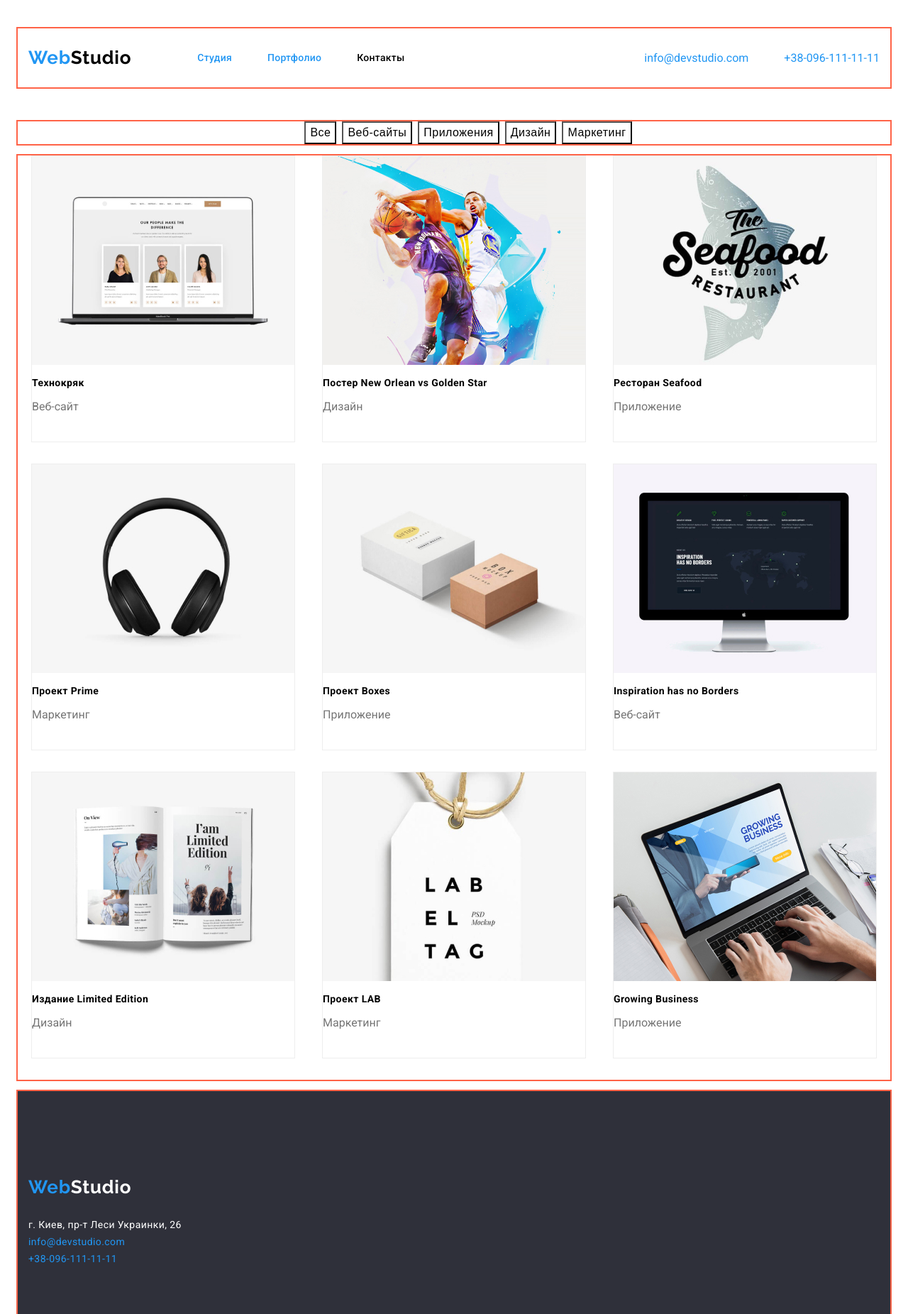
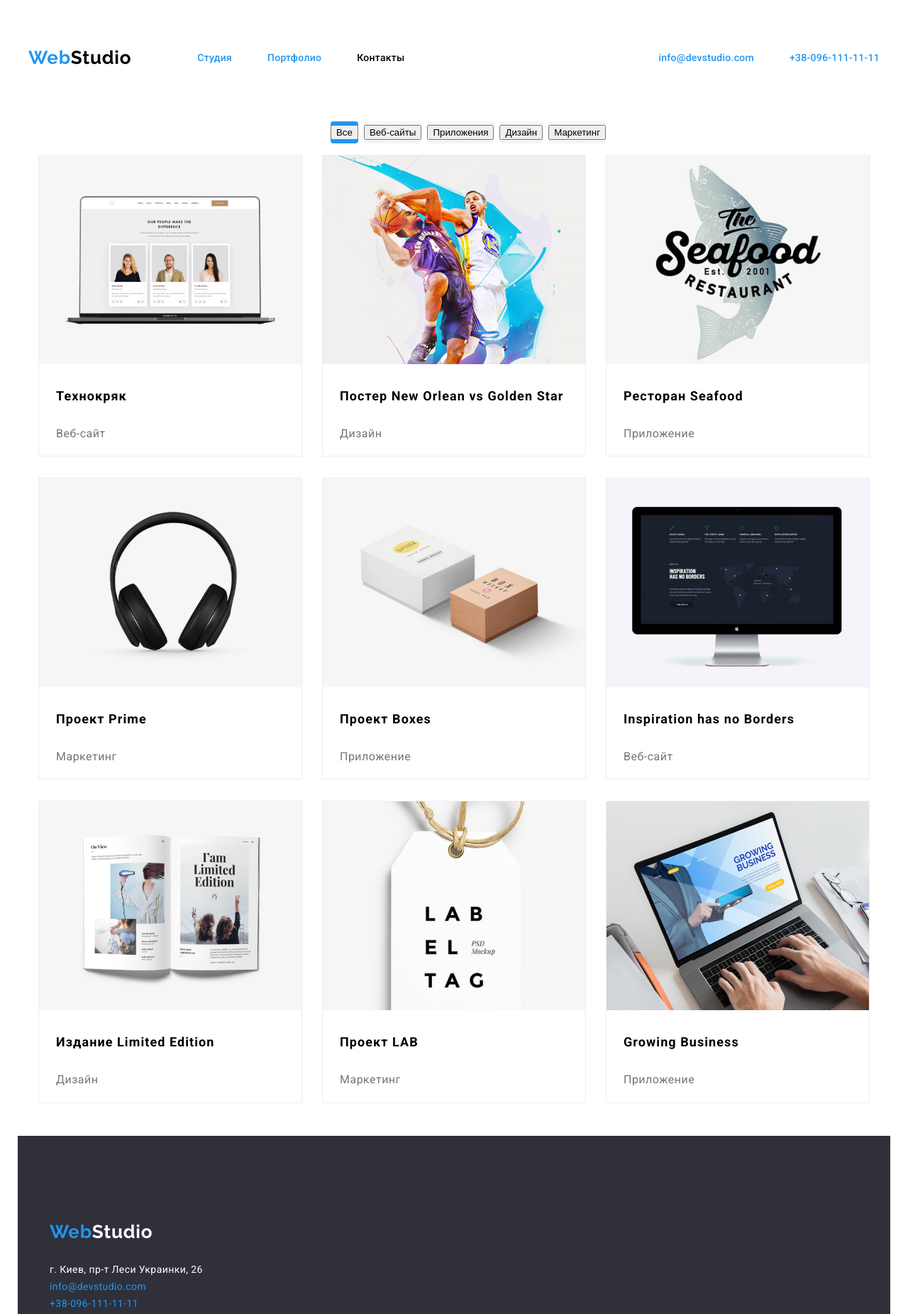
Before and after one commit to JuliaFedyuk/goit-markup-hw-03, a plain HTML site: page portfolio.html in a window 1280 px wide. Shown: the top 1851 px of the page at 71% size. Drawn offline with Linux system fonts and the light colour scheme.

Commit message:
Добавляет правки шрифтов, отступов

```diff
--- a/css/main.css
+++ b/css/main.css
@@ -26,7 +26,6 @@ body {
   padding-left: 15px;
   margin-right: auto;
   margin-left: auto;
-  outline: 2px solid tomato;
 }
 
 .flexbox {
@@ -107,6 +106,13 @@ li {
 .contact-header {
   display: flex;
   margin-left: auto;
+  font-style: normal;
+  font-weight: 500;
+  font-size: 14px;
+  line-height: 1.1;
+  letter-spacing: 0.02em;
+
+  color: #757575;
 }
 
 .menu-item:not(:last-child) {
@@ -170,6 +176,11 @@ h3 {
 
 p {
   color: var(--primery-grey-color);
+  font-style: normal;
+  font-weight: normal;
+  font-size: 16px;
+  line-height: 1.9;
+  letter-spacing: 0.03em;
 }
 
 .activity {
@@ -184,7 +195,6 @@ p {
 .advantages {
   display: flex;
   justify-content: space-around;
-  background-color: aqua;
 }
 
 .benefits {
@@ -192,9 +202,6 @@ p {
   font-size: 14px;
   line-height: 1.7;
   letter-spacing: 0.03em;
-}
-
-.advantages-item {
 }
 
 .advantages:first-child {
@@ -220,6 +227,10 @@ p {
   letter-spacing: 0.03em;
 }
 
+.person-information {
+  margin-bottom: 30px;
+}
+
 .team {
   display: flex;
   justify-content: center;
@@ -228,6 +239,8 @@ p {
 .team-item {
   text-align: center;
   background-color: #ffffff;
+  width: 100%;
+  height: 368px;
 }
 
 .team-item:not(:last-child) {
@@ -252,7 +265,6 @@ address {
 .address-container {
   display: block;
   background-color: #2f303a;
-  padding-right: -50px;
 }
 
 .contact {
@@ -262,7 +274,7 @@ address {
 
 /* Кнопки */
 
-button {
+/*button {
   font-style: normal;
   font-weight: 500;
   font-size: 16px;
@@ -272,6 +284,7 @@ button {
   color: black;
   background-color: white;
 }
+*/
 
 button:focus,
 button:hover {
@@ -282,6 +295,8 @@ button:hover {
   font-family: Roboto, sans-serif;
   background-color: var(--accent-color);
   color: #ffffff;
+  font-size: 16px;
+  line-height: 1.9;
   width: 200px;
   height: 50px;
   left: 700px;
@@ -295,20 +310,29 @@ button:hover {
   color: var(--accent-color);
 }
 
+.footer-address {
+  margin-left: 30px;
+}
+
 /* Работы */
 
-/*.works {
+.works {
   font-style: normal;
   font-weight: bold;
   font-size: 18px;
   line-height: 2.5;
   letter-spacing: 0.06em;
+  margin-bottom: 0;
 }
 .logo-second-part {
   color: #ffffff;
-} */
+}
+*/
 
 /* Портфолио */
+ul {
+  list-style: none;
+}
 
 .buttons {
   display: flex;
@@ -318,6 +342,18 @@ button:hover {
 
 .button-item {
   background: #f5f4fa;
+  border-radius: 4px;
+  outline: none;
+  font-family: Roboto;
+  font-style: normal;
+  font-weight: 500;
+  font-size: 16px;
+  line-height: 1.9;
+  text-align: center;
+  letter-spacing: 0.03em;
+}
+.first-button {
+  background-color: #2196f3;
   border-radius: 4px;
 }
 
@@ -335,7 +371,6 @@ button:hover {
 .work-item {
   width: calc(100%-30 * 2) / 3;
   margin-bottom: 30px;
-  margin-right: 30px;
 }
 
 .work .work-item img {
@@ -351,6 +386,8 @@ button:hover {
   box-sizing: border-box;
   background: #ffffff;
   border: 1px solid #eeeeee;
+}
 
-  height: 404px;
+.work-information {
+  margin-left: 24px;
 }
--- a/portfolio.html
+++ b/portfolio.html
@@ -55,7 +55,9 @@
 
     <div class="container">
       <ul class="buttons">
-        <li class="button-item"><button type="button">Все</button></li>
+        <li class="button-item first-button">
+          <button type="button">Все</button>
+        </li>
         <li class="button-item"><button type="button">Веб-сайты</button></li>
         <li class="button-item"><button type="button">Приложения</button></li>
         <li class="button-item"><button type="button">Дизайн</button></li>
@@ -69,54 +71,72 @@
       <ul class="work">
         <li class="work-item">
           <img src="./images/img.jpg" alt="Ноутбук" />
+          <div class="work-information">
             <h3 class="works">Технокряк</h3>
             <p>Веб-сайт</p>
+          </div>
         </li>
         <li class="work-item">
           <img src="./images/img (1).jpg" alt="Постер с баскетболистами" />
+          <div class="work-information">
             <h3 class="works">Постер New Orlean vs Golden Star</h3>
             <p>Дизайн</p>
+          </div>
         </li>
         <li class="work-item">
           <img
             src="./images/img (2).jpg"
             alt="Картинка с логотипом ресторана"
           />
+          <div class="work-information">
             <h3 class="works">Ресторан Seafood</h3>
             <p>Приложение</p>
+          </div>
         </li>
         <li class="work-item">
           <img src="./images/img (3).jpg" alt="Наушники" />
+          <div class="work-information">
             <h3 class="works">Проект Prime</h3>
             <p>Маркетинг</p>
+          </div>
         </li>
         <li class="work-item">
           <img src="./images/img (4).jpg" alt="Две коробки" />
+          <div class="work-information">
             <h3 class="works">Проект Boxes</h3>
             <p>Приложение</p>
+          </div>
         </li>
         <li class="work-item">
           <img src="./images/img (5).jpg" alt="Монитор" />
+          <div class="work-information">
             <h3 class="works">Inspiration has no Borders</h3>
             <p>Веб-сайт</p>
+          </div>
         </li>
         <li class="work-item">
           <img src="./images/img (6).jpg" alt="Журнал" />
+          <div class="work-information">
             <h3 class="works">Издание Limited Edition</h3>
             <p>Дизайн</p>
+          </div>
         </li>
         <li class="work-item">
           <img src="./images/img (7).jpg" alt="Ярлык" />
+          <div class="work-information">
             <h3 class="works">Проект LAB</h3>
             <p>Маркетинг</p>
+          </div>
         </li>
         <li class="work-item">
           <img
             src="./images/img (8).jpg"
             alt="Человек работает за компьютером"
           />
+          <div class="work-information">
             <h3 class="works">Growing Business</h3>
             <p>Приложение</p>
+          </div>
         </li>
       </ul>
     </div>
@@ -125,6 +145,7 @@
 
     <footer>
       <div class="container section address-container">
+        <div class="footer-address">
           <p class="logo">
             <span class="logo-part">Web</span
             ><span class="logo-second-part">Studio</span>
@@ -137,6 +158,7 @@
             </span>
           </address>
         </div>
+      </div>
     </footer>
   </body>
 </html>
```
Also changed, not shown: index.html (+5 -10 lines). Lines whose indentation alone changed are shown as unchanged.
